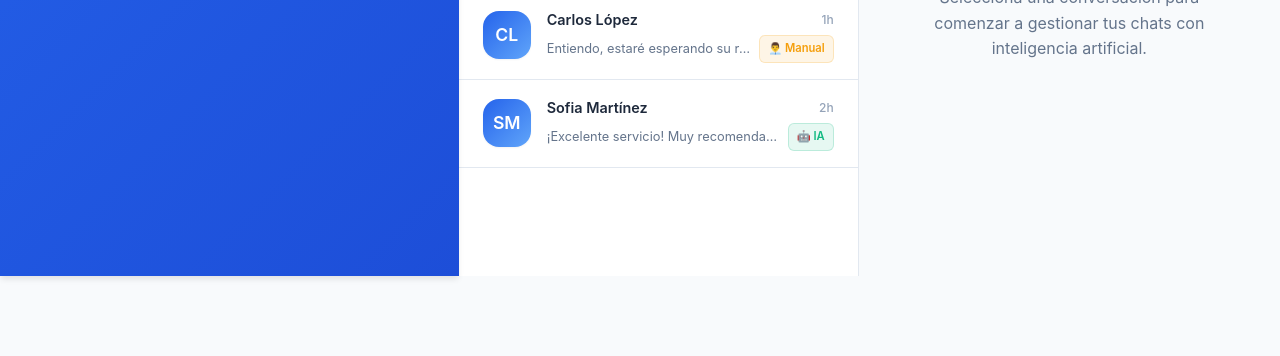
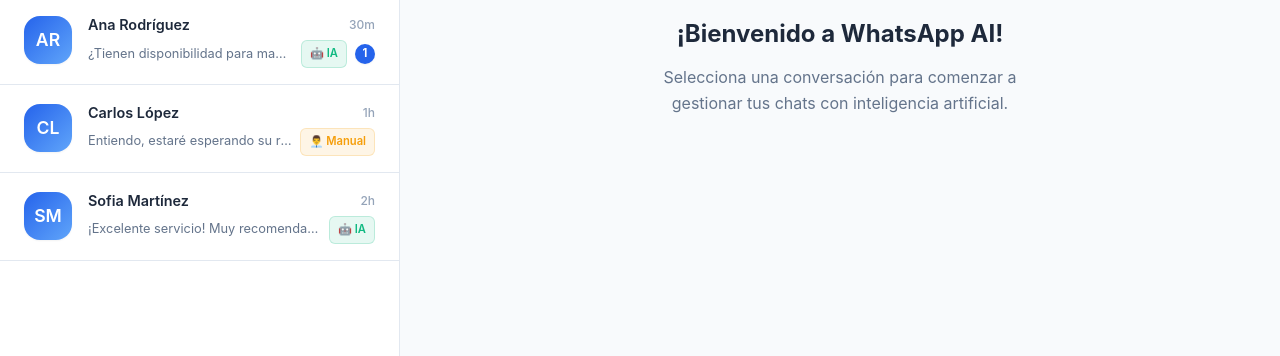
Before and after one commit to workfuelai-dev/whatsapp-ai, a website: page index.html in a window 1280 px wide. Shown: the part 444-800 px from the top of the page. Drawn offline with Linux system fonts and the light colour scheme; no server answers.

Commit message:
🔧 Corregido CSS para modo demo - main-container visible por defecto
- ✅ main-container display: flex por defecto (modo demo)
- 🔒 login-container display: none por defecto (modo demo)
- 🎯 Eliminada necesidad de JavaScript para mostrar interfaz
- 💬 Las conversaciones deberían aparecer inmediatamente

```diff
--- a/index.html
+++ b/index.html
@@ -166,7 +166,14 @@
 
         /* ===== MAIN CONTAINER ===== */
         .main-container {
-            display: none;
+            display: flex; /* Cambiado para modo demo */
+            flex-direction: column;
+            height: 100vh;
+        }
+
+        /* ===== LOGIN CONTAINER (oculto en modo demo) ===== */
+        .login-container {
+            display: none; /* Oculto en modo demo */
         }
 
         /* ===== CONTAINERS PRINCIPALES ===== */
```
